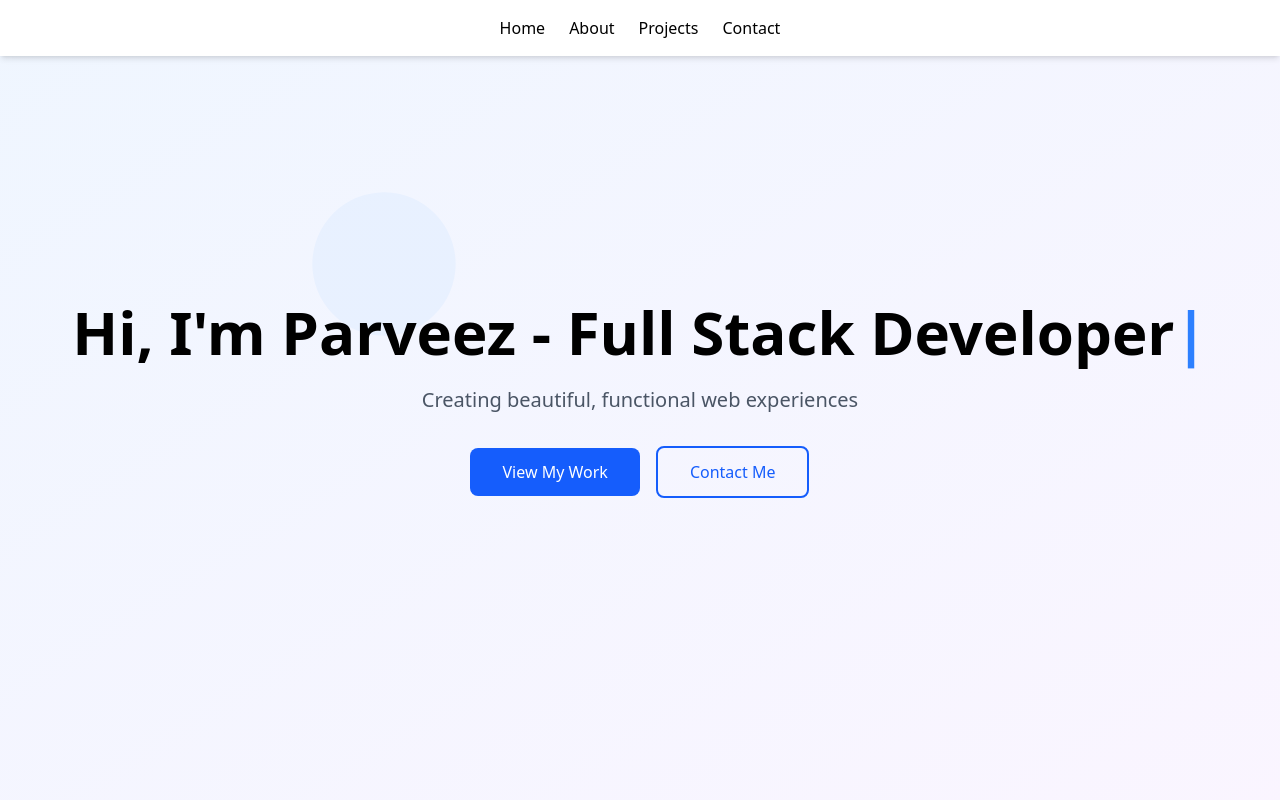
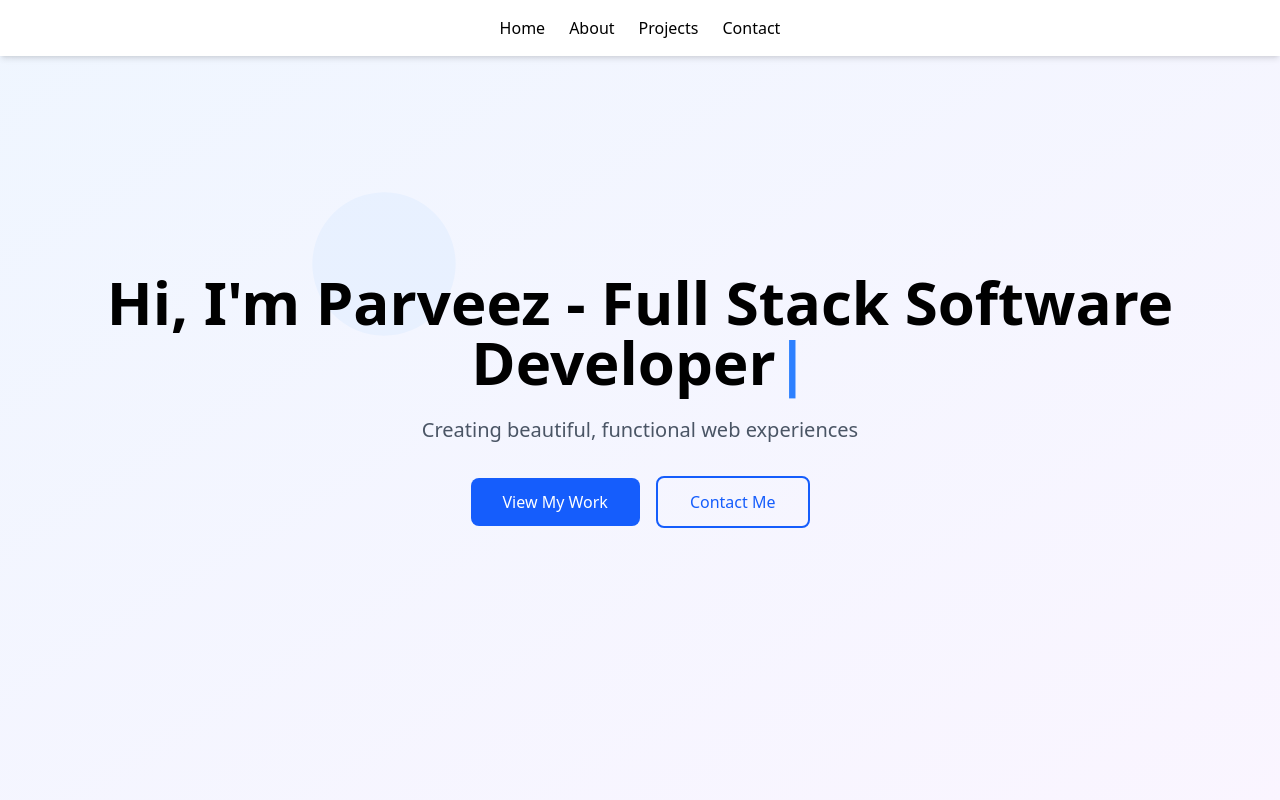
Before and after one commit to Parveez19/Portfolio-website, a Next.js app: page / in a window 1280 px wide. Shown: the top 800 px of the page. Built offline with nearby package versions, Linux system fonts and the light colour scheme.

Commit message:
updated urls

```diff
--- a/app/components/Hero.tsx
+++ b/app/components/Hero.tsx
@@ -4,7 +4,7 @@ import { useEffect, useState } from 'react'
 
 export default function Hero() {
   const [text, setText] = useState('')
-  const fullText = "Hi, I'm Parveez - Full Stack Developer"
+  const fullText = "Hi, I'm Parveez - Full Stack Software Developer"
 
   useEffect(() => {
     let index = 0
--- a/app/components/Projects.tsx
+++ b/app/components/Projects.tsx
@@ -14,7 +14,7 @@ const projects = [
     description: 'A complete job posting and application portal built for final year project.',
     image: '/jobportal.jpg',
     technologies: ['React', 'Node.js', 'MongoDB'],
-    liveUrl: '',
+    liveUrl: 'https://devhire-portal.vercel.app/',
     githubUrl: 'https://github.com/Parveez19/Job-portal',
   },
 
```
